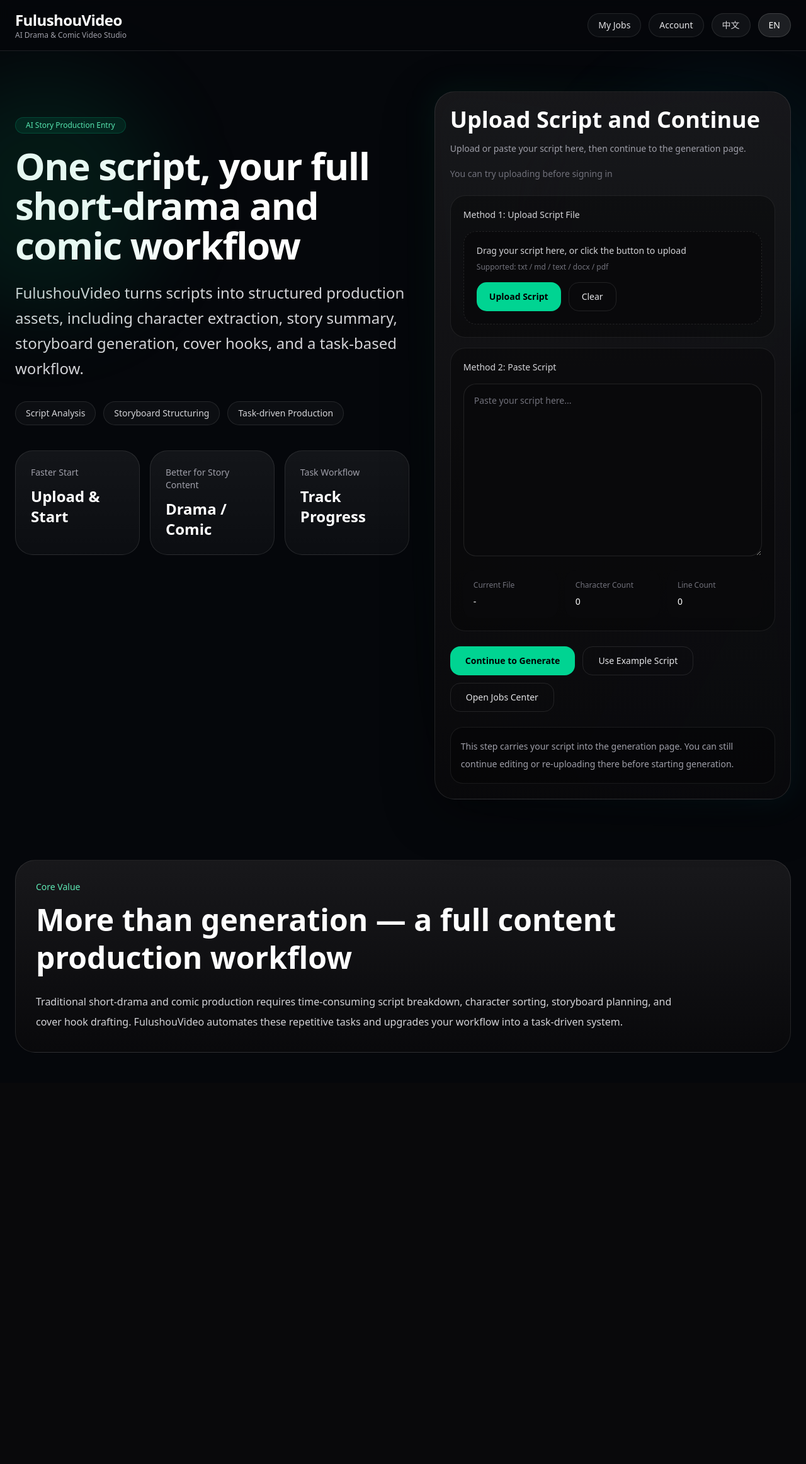
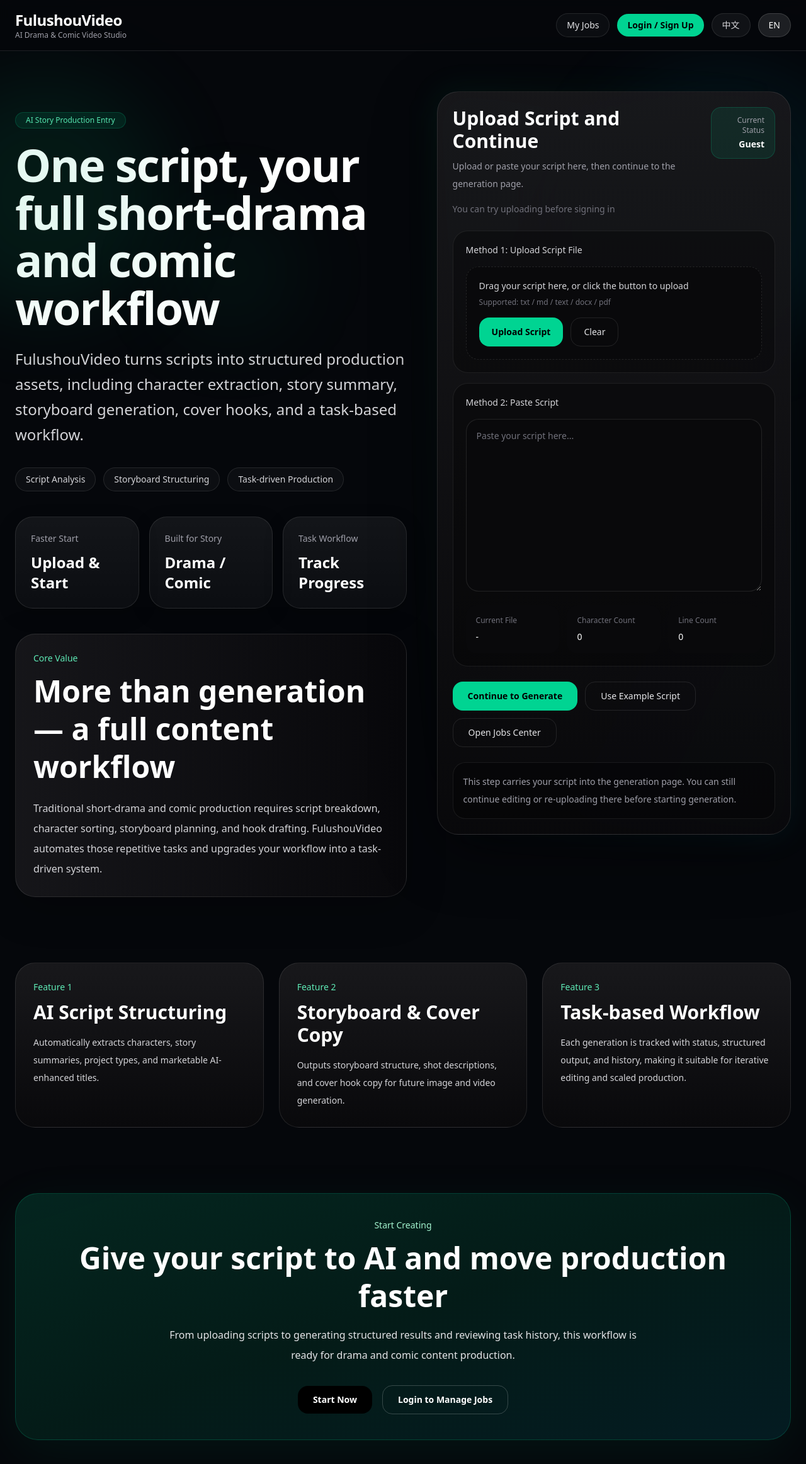
Before and after one commit to flexible-fls/story2video-web, a Next.js app: page /en in a window 1280 px wide. Shown: the top 2324 px of the page at 63% size. Before the commit the page ends 1719 px from the top, so only its background shows below. Built offline with nearby package versions, Linux system fonts and the light colour scheme; no server answers.

Commit message:
upgrade homepage ui and add login logout actions

```diff
--- a/src/app/[locale]/page.tsx
+++ b/src/app/[locale]/page.tsx
@@ -43,7 +43,7 @@
 林晚：你为什么现在才回来？
 顾沉：因为我终于查到了真相。
 林晚：真相？你让我等了三年，现在才来告诉我真相？
-旁白：一场误会，把两个人推向了命运的交叉口。
+旁白：一场误会，把两个人推向命运的交叉口。
 
 场景一：夜雨街头
 林晚站在路灯下，眼眶微红，顾沉撑伞走近。
@@ -145,11 +145,13 @@
   const fileInputRef = useRef<HTMLInputElement | null>(null);
 
   const [profile, setProfile] = useState<ProfileRow | null>(null);
+  const [isAuthed, setIsAuthed] = useState(false);
   const [scriptText, setScriptText] = useState("");
   const [loadedFileName, setLoadedFileName] = useState("");
   const [readingFile, setReadingFile] = useState(false);
   const [isDragging, setIsDragging] = useState(false);
   const [errorMessage, setErrorMessage] = useState("");
+  const [signingOut, setSigningOut] = useState(false);
 
   const stats = useMemo(() => getScriptStats(scriptText), [scriptText]);
 
@@ -166,7 +168,13 @@
       data: { user },
     } = await supabase.auth.getUser();
 
-    if (!user) return;
+    if (!user) {
+      setIsAuthed(false);
+      setProfile(null);
+      return;
+    }
+
+    setIsAuthed(true);
 
     const { data } = await supabase
       .from("profiles")
@@ -187,7 +195,9 @@
       const text = await extractScriptTextFromFile(file, isZh);
 
       if (!text.trim()) {
-        throw new Error(isZh ? "上传文件内容为空，无法提取剧本" : "The uploaded file is empty");
+        throw new Error(
+          isZh ? "上传文件内容为空，无法提取剧本" : "The uploaded file is empty"
+        );
       }
 
       setScriptText(text);
@@ -217,12 +227,24 @@
     const trimmed = scriptText.trim();
 
     if (!trimmed) {
-      setErrorMessage(isZh ? "请先输入或上传剧本内容" : "Please upload or paste your script first");
+      setErrorMessage(
+        isZh ? "请先输入或上传剧本内容" : "Please upload or paste your script first"
+      );
       return;
     }
 
     saveDraftScript(trimmed, loadedFileName || undefined);
     router.push(`/${locale}/generate`);
+  }
+
+  async function handleSignOut() {
+    setSigningOut(true);
+    await supabase.auth.signOut();
+    setIsAuthed(false);
+    setProfile(null);
+    setSigningOut(false);
+    router.refresh();
+    router.push(`/${locale}`);
   }
 
   const quotaText =
@@ -238,11 +260,22 @@
       ? "未登录也可以先体验上传"
       : "You can try uploading before signing in";
 
+  const planText = profile
+    ? profile.plan === "studio"
+      ? "Studio"
+      : profile.plan === "pro"
+      ? "Pro"
+      : "Free"
+    : isZh
+    ? "访客"
+    : "Guest";
+
   return (
     <main className="min-h-screen bg-[#05070b] text-white">
       <div className="pointer-events-none absolute inset-0 overflow-hidden">
         <div className="absolute left-[-120px] top-[120px] h-[380px] w-[380px] rounded-full bg-emerald-500/10 blur-3xl" />
-        <div className="absolute right-[-80px] top-[140px] h-[420px] w-[420px] rounded-full bg-cyan-500/10 blur-3xl" />
+        <div className="absolute right-[-80px] top-[120px] h-[420px] w-[420px] rounded-full bg-cyan-500/10 blur-3xl" />
+        <div className="absolute left-[20%] top-[40%] h-[220px] w-[220px] rounded-full bg-emerald-400/5 blur-3xl" />
       </div>
 
       <header className="sticky top-0 z-30 border-b border-white/10 bg-[#05070b]/80 backdrop-blur">
@@ -257,35 +290,54 @@
           <div className="flex items-center gap-3">
             <Link
               href={`/${locale}/jobs`}
-              className="rounded-full border border-white/10 bg-white/[0.03] px-4 py-2 text-sm text-zinc-200"
+              className="rounded-full border border-white/10 bg-white/[0.03] px-4 py-2 text-sm text-zinc-200 transition hover:bg-white/[0.08]"
             >
               {isZh ? "我的任务" : "My Jobs"}
             </Link>
 
+            {isAuthed ? (
+              <>
                 <Link
                   href={`/${locale}/account`}
-              className="rounded-full border border-white/10 bg-white/[0.03] px-4 py-2 text-sm text-zinc-200"
+                  className="rounded-full border border-white/10 bg-white/[0.03] px-4 py-2 text-sm text-zinc-200 transition hover:bg-white/[0.08]"
                 >
                   {isZh ? "账户中心" : "Account"}
                 </Link>
+
+                <button
+                  onClick={handleSignOut}
+                  disabled={signingOut}
+                  className="rounded-full border border-red-500/20 bg-red-500/10 px-4 py-2 text-sm text-red-300 transition hover:bg-red-500/15 disabled:opacity-50"
+                >
+                  {signingOut ? (isZh ? "退出中..." : "Signing out...") : isZh ? "退出登录" : "Sign Out"}
+                </button>
+              </>
+            ) : (
+              <Link
+                href={`/${locale}/auth`}
+                className="rounded-full bg-emerald-400 px-4 py-2 text-sm font-semibold text-black transition hover:bg-emerald-300"
+              >
+                {isZh ? "登录 / 注册" : "Login / Sign Up"}
+              </Link>
+            )}
 
             <LanguageSwitch locale={locale} />
           </div>
         </div>
       </header>
 
-      <section className="mx-auto max-w-7xl px-6 pb-12 pt-16">
-        <div className="grid items-start gap-10 xl:grid-cols-[1.05fr_0.95fr]">
-          <div className="pt-10">
+      <section className="mx-auto max-w-7xl px-6 pb-14 pt-16">
+        <div className="grid items-start gap-12 xl:grid-cols-[1.05fr_0.95fr]">
+          <div className="pt-8">
             <div className="mb-5 inline-flex rounded-full border border-emerald-400/20 bg-emerald-400/10 px-4 py-1 text-xs text-emerald-300">
               {isZh ? "AI 剧情生产入口" : "AI Story Production Entry"}
             </div>
 
-            <h1 className="max-w-4xl text-6xl font-bold leading-[1.05] tracking-tight text-white">
+            <h1 className="max-w-4xl text-5xl font-bold leading-[1.05] tracking-tight text-white md:text-7xl">
               {isZh ? "一份剧本，生成你的短剧与漫剧生产流程" : "One script, your full short-drama and comic workflow"}
             </h1>
 
-            <p className="mt-6 max-w-2xl text-2xl leading-10 text-zinc-300">
+            <p className="mt-6 max-w-2xl text-lg leading-8 text-zinc-300 md:text-2xl md:leading-10">
               {isZh
                 ? "FulushouVideo 帮你把剧本自动整理成结构化内容，包括角色识别、剧情摘要、分镜生成、爆点文案与任务化生产流程。"
                 : "FulushouVideo turns scripts into structured production assets, including character extraction, story summary, storyboard generation, cover hooks, and a task-based workflow."}
@@ -304,34 +356,56 @@
             </div>
 
             <div className="mt-10 grid gap-4 sm:grid-cols-3">
-              <div className="rounded-[28px] border border-white/10 bg-gradient-to-b from-white/[0.06] to-white/[0.03] p-6">
+              <div className="rounded-[28px] border border-white/10 bg-gradient-to-b from-white/[0.06] to-white/[0.03] p-6 shadow-[0_10px_30px_rgba(0,0,0,0.22)]">
                 <div className="text-sm text-zinc-400">{isZh ? "更快进入生产" : "Faster Start"}</div>
                 <div className="mt-3 text-2xl font-bold text-white">{isZh ? "上传即开始" : "Upload & Start"}</div>
               </div>
 
-              <div className="rounded-[28px] border border-white/10 bg-gradient-to-b from-white/[0.06] to-white/[0.03] p-6">
-                <div className="text-sm text-zinc-400">{isZh ? "更适合剧情内容" : "Better for Story Content"}</div>
+              <div className="rounded-[28px] border border-white/10 bg-gradient-to-b from-white/[0.06] to-white/[0.03] p-6 shadow-[0_10px_30px_rgba(0,0,0,0.22)]">
+                <div className="text-sm text-zinc-400">{isZh ? "更适合剧情内容" : "Built for Story"}</div>
                 <div className="mt-3 text-2xl font-bold text-white">{isZh ? "短剧 / 漫剧" : "Drama / Comic"}</div>
               </div>
 
-              <div className="rounded-[28px] border border-white/10 bg-gradient-to-b from-white/[0.06] to-white/[0.03] p-6">
+              <div className="rounded-[28px] border border-white/10 bg-gradient-to-b from-white/[0.06] to-white/[0.03] p-6 shadow-[0_10px_30px_rgba(0,0,0,0.22)]">
                 <div className="text-sm text-zinc-400">{isZh ? "任务化管理" : "Task Workflow"}</div>
                 <div className="mt-3 text-2xl font-bold text-white">{isZh ? "进度可追踪" : "Track Progress"}</div>
               </div>
             </div>
+
+            <div className="mt-10 rounded-[32px] border border-white/10 bg-gradient-to-r from-zinc-900/90 to-zinc-950/90 p-7 shadow-[0_20px_60px_rgba(0,0,0,0.25)]">
+              <div className="text-sm font-medium text-emerald-300">
+                {isZh ? "核心价值" : "Core Value"}
+              </div>
+              <div className="mt-3 text-3xl font-bold leading-tight text-white md:text-5xl">
+                {isZh ? "不只是生成，而是帮你搭建完整的内容生产流程" : "More than generation — a full content workflow"}
+              </div>
+              <p className="mt-5 max-w-4xl text-base leading-8 text-zinc-300">
+                {isZh
+                  ? "传统短剧和漫剧制作里，剧本拆解、角色整理、分镜规划、爆点提炼都非常耗时。FulushouVideo 把这些高频重复工作自动化，让你从手动整理升级到任务驱动生成。"
+                  : "Traditional short-drama and comic production requires script breakdown, character sorting, storyboard planning, and hook drafting. FulushouVideo automates those repetitive tasks and upgrades your workflow into a task-driven system."}
+              </p>
+            </div>
           </div>
 
           <div className="relative">
-            <div className="absolute inset-0 rounded-[32px] bg-gradient-to-br from-emerald-400/10 via-transparent to-cyan-400/10 blur-xl" />
-            <div className="relative rounded-[32px] border border-white/10 bg-gradient-to-b from-zinc-900/95 to-zinc-950/95 p-6 shadow-[0_20px_80px_rgba(0,0,0,0.45)]">
-              <div className="text-4xl font-bold text-white">
+            <div className="absolute inset-0 rounded-[34px] bg-gradient-to-br from-emerald-400/10 via-transparent to-cyan-400/10 blur-xl" />
+            <div className="relative rounded-[34px] border border-white/10 bg-gradient-to-b from-zinc-900/95 to-zinc-950/95 p-6 shadow-[0_24px_100px_rgba(0,0,0,0.48)]">
+              <div className="flex items-start justify-between gap-4">
+                <div>
+                  <div className="text-3xl font-bold text-white">
                     {isZh ? "上传剧本并进入生成" : "Upload Script and Continue"}
                   </div>
-
-              <div className="mt-3 text-sm leading-7 text-zinc-400">
+                  <div className="mt-2 text-sm leading-7 text-zinc-400">
                     {isZh
                       ? "先上传或粘贴剧本，再进入生成页继续编辑与启动任务。"
                       : "Upload or paste your script here, then continue to the generation page."}
+                  </div>
+                </div>
+
+                <div className="rounded-2xl border border-emerald-400/20 bg-emerald-400/10 px-4 py-3 text-right">
+                  <div className="text-xs text-zinc-400">{isZh ? "当前身份" : "Current Status"}</div>
+                  <div className="mt-1 text-sm font-semibold text-white">{planText}</div>
+                </div>
               </div>
 
               <div className="mt-4 text-sm text-zinc-500">{quotaText}</div>
@@ -407,7 +481,7 @@
                         localStorage.removeItem(DRAFT_SCRIPT_TEXT_KEY);
                         localStorage.removeItem(DRAFT_SCRIPT_NAME_KEY);
                       }}
-                      className="rounded-2xl border border-white/10 px-5 py-3 text-sm text-zinc-200"
+                      className="rounded-2xl border border-white/10 px-5 py-3 text-sm text-zinc-200 transition hover:bg-white/[0.05]"
                     >
                       {isZh ? "清空" : "Clear"}
                     </button>
@@ -462,7 +536,7 @@
               <div className="mt-6 flex flex-wrap gap-3">
                 <button
                   onClick={goToGenerate}
-                  className="rounded-2xl bg-emerald-400 px-6 py-3 text-sm font-semibold text-black"
+                  className="rounded-2xl bg-emerald-400 px-6 py-3 text-sm font-semibold text-black transition hover:bg-emerald-300"
                 >
                   {isZh ? "进入生成页" : "Continue to Generate"}
                 </button>
@@ -474,14 +548,14 @@
                     setLoadedFileName(isZh ? "示例剧本" : "Example Script");
                     saveDraftScript(example, isZh ? "示例剧本" : "Example Script");
                   }}
-                  className="rounded-2xl border border-white/10 px-6 py-3 text-sm text-zinc-200"
+                  className="rounded-2xl border border-white/10 px-6 py-3 text-sm text-zinc-200 transition hover:bg-white/[0.05]"
                 >
                   {isZh ? "填充示例剧本" : "Use Example Script"}
                 </button>
 
                 <Link
                   href={`/${locale}/jobs`}
-                  className="rounded-2xl border border-white/10 px-6 py-3 text-sm text-zinc-200"
+                  className="rounded-2xl border border-white/10 px-6 py-3 text-sm text-zinc-200 transition hover:bg-white/[0.05]"
                 >
                   {isZh ? "查看任务中心" : "Open Jobs Center"}
                 </Link>
@@ -498,18 +572,91 @@
       </section>
 
       <section className="mx-auto max-w-7xl px-6 py-12">
-        <div className="rounded-[32px] border border-white/10 bg-gradient-to-b from-zinc-900 to-zinc-950 p-8">
+        <div className="grid gap-6 md:grid-cols-3">
+          <div className="rounded-[32px] border border-white/10 bg-gradient-to-b from-zinc-900 to-zinc-950 p-7">
             <div className="text-sm font-medium text-emerald-300">
-            {isZh ? "核心价值" : "Core Value"}
+              {isZh ? "功能一" : "Feature 1"}
             </div>
-          <div className="mt-3 text-5xl font-bold leading-tight text-white">
-            {isZh ? "不只是生成，而是帮你搭建完整的内容生产流程" : "More than generation — a full content production workflow"}
+            <div className="mt-3 text-3xl font-bold text-white">
+              {isZh ? "AI 剧本结构化" : "AI Script Structuring"}
             </div>
-          <p className="mt-6 max-w-5xl text-base leading-8 text-zinc-300">
+            <p className="mt-4 text-sm leading-7 text-zinc-300">
               {isZh
-              ? "传统短剧和漫剧制作里，剧本拆解、角色整理、分镜规划、爆点提炼都非常耗时。FulushouVideo 把这些高频重复工作自动化，让你从手动整理升级到任务驱动生成。"
-              : "Traditional short-drama and comic production requires time-consuming script breakdown, character sorting, storyboard planning, and cover hook drafting. FulushouVideo automates these repetitive tasks and upgrades your workflow into a task-driven system."}
+                ? "自动识别角色、提炼剧情摘要、整理项目类型和适合传播的 AI 标题。"
+                : "Automatically extracts characters, story summaries, project types, and marketable AI-enhanced titles."}
             </p>
+          </div>
+
+          <div className="rounded-[32px] border border-white/10 bg-gradient-to-b from-zinc-900 to-zinc-950 p-7">
+            <div className="text-sm font-medium text-emerald-300">
+              {isZh ? "功能二" : "Feature 2"}
+            </div>
+            <div className="mt-3 text-3xl font-bold text-white">
+              {isZh ? "分镜与封面文案" : "Storyboard & Cover Copy"}
+            </div>
+            <p className="mt-4 text-sm leading-7 text-zinc-300">
+              {isZh
+                ? "自动输出分镜结构、镜头说明和封面爆点文案，方便后续图像与视频生成。"
+                : "Outputs storyboard structure, shot descriptions, and cover hook copy for future image and video generation."}
+            </p>
+          </div>
+
+          <div className="rounded-[32px] border border-white/10 bg-gradient-to-b from-zinc-900 to-zinc-950 p-7">
+            <div className="text-sm font-medium text-emerald-300">
+              {isZh ? "功能三" : "Feature 3"}
+            </div>
+            <div className="mt-3 text-3xl font-bold text-white">
+              {isZh ? "任务化生产流程" : "Task-based Workflow"}
+            </div>
+            <p className="mt-4 text-sm leading-7 text-zinc-300">
+              {isZh
+                ? "每次生成都会记录任务状态、结构化结果和历史记录，更适合持续改稿和批量生产。"
+                : "Each generation is tracked with status, structured output, and history, making it suitable for iterative editing and scaled production."}
+            </p>
+          </div>
+        </div>
+      </section>
+
+      <section className="mx-auto max-w-7xl px-6 py-14">
+        <div className="rounded-[36px] border border-emerald-400/20 bg-gradient-to-br from-emerald-400/15 via-emerald-400/10 to-cyan-400/10 p-10 text-center shadow-[0_20px_80px_rgba(16,185,129,0.08)]">
+          <div className="text-sm font-medium text-emerald-200">
+            {isZh ? "开始创作" : "Start Creating"}
+          </div>
+
+          <h2 className="mt-3 text-4xl font-bold leading-tight text-white md:text-5xl">
+            {isZh ? "把剧本交给 AI，让内容生产更快推进" : "Give your script to AI and move production faster"}
+          </h2>
+
+          <p className="mx-auto mt-4 max-w-3xl text-base leading-8 text-zinc-200">
+            {isZh
+              ? "从上传剧本、进入生成、查看结果到回看任务，这套流程已经可以支撑你的短剧与漫剧内容生产。"
+              : "From uploading scripts to generating structured results and reviewing task history, this workflow is ready for drama and comic content production."}
+          </p>
+
+          <div className="mt-8 flex flex-wrap items-center justify-center gap-4">
+            <button
+              onClick={goToGenerate}
+              className="rounded-2xl bg-black px-6 py-3 text-sm font-semibold text-white transition hover:bg-zinc-800"
+            >
+              {isZh ? "立即开始" : "Start Now"}
+            </button>
+
+            {!isAuthed ? (
+              <Link
+                href={`/${locale}/auth`}
+                className="rounded-2xl border border-white/20 px-6 py-3 text-sm font-semibold text-white transition hover:bg-white/[0.05]"
+              >
+                {isZh ? "登录后管理任务" : "Login to Manage Jobs"}
+              </Link>
+            ) : (
+              <Link
+                href={`/${locale}/account`}
+                className="rounded-2xl border border-white/20 px-6 py-3 text-sm font-semibold text-white transition hover:bg-white/[0.05]"
+              >
+                {isZh ? "进入账户中心" : "Open Account"}
+              </Link>
+            )}
+          </div>
         </div>
       </section>
     </main>
```
Lines whose indentation alone changed are shown as unchanged.
